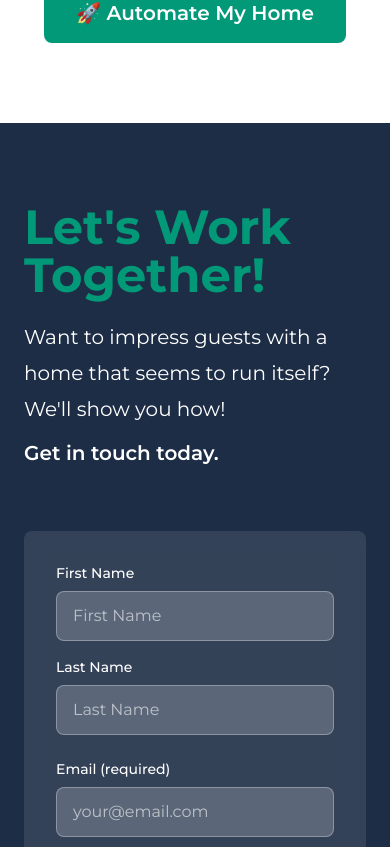
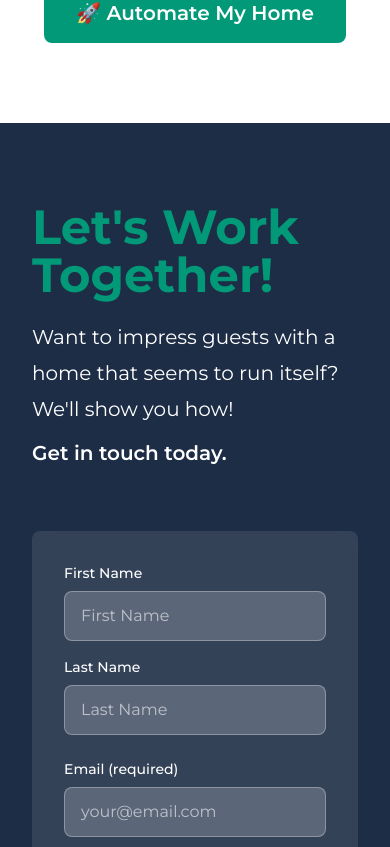
Before and after one commit to DataSolace/datasolace.com, a Next.js app: page / in a window 390 px wide. Shown: the part 2277-3124 px from the top of the page. Built offline with nearby package versions, Linux system fonts and the light colour scheme.

Commit message:
style: adjust Contact section layout for improved spacing and consistency
- Update padding in the Contact section to enhance visual alignment and responsiveness.
- Modify the maximum width of the container for better content presentation across different screen sizes.

```diff
--- a/src/app/page.tsx
+++ b/src/app/page.tsx
@@ -173,8 +173,8 @@ export default function Home() {
         </section>
 
         {/* Contact Section */}
-        <section id="contact" className="bg-[var(--brand-blue)] py-20 px-6">
-          <div className="max-w-6xl mx-auto">
+        <section id="contact" className="bg-[var(--brand-blue)] py-20 px-8 md:px-12 lg:px-16">
+          <div className="max-w-5xl mx-auto">
             <div className="grid md:grid-cols-2 gap-16 items-center">
               {/* Left Side - Text Content */}
               <div>
```
